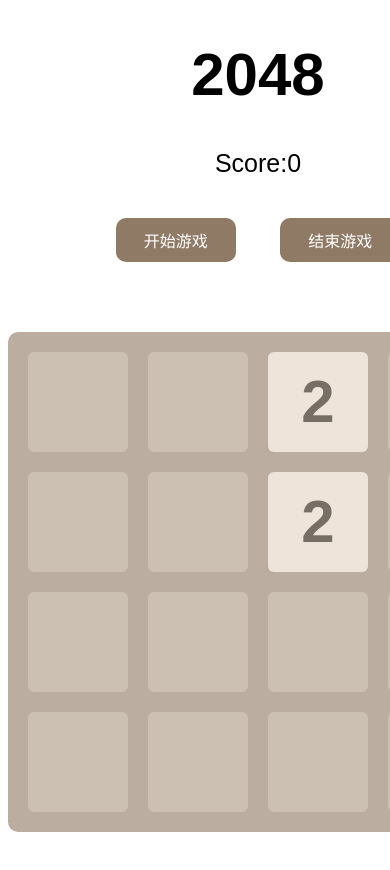
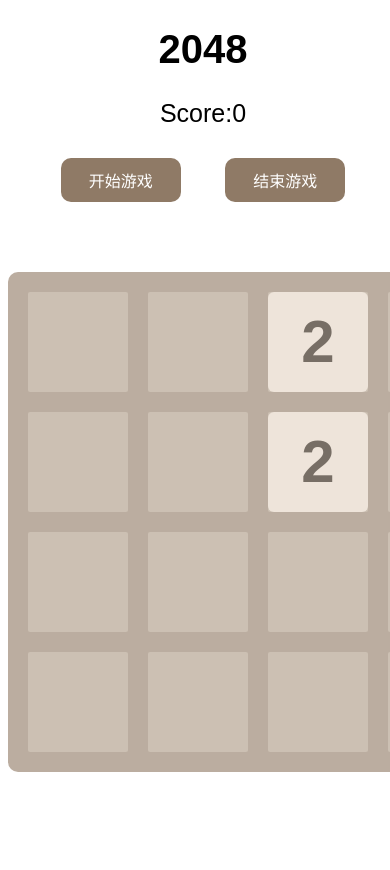
Before and after one commit to DaiWanwan/Games, a plain HTML site: page 2048/index.html in a window 390 px wide. Shown: the top 870 px of the page. After the commit the page ends 844 px from the top, so only its background shows below. Drawn offline with Linux system fonts and the light colour scheme.

Commit message:
mobile style

```diff
--- a/2048/css/styles.css
+++ b/2048/css/styles.css
@@ -7,12 +7,12 @@ body {
 header {
     display: block;
     margin: 0 auto;
-    width: 500px;
+    width: 100%;
     text-align: center;
 }
 
 header h1 {
-    font-size: 60px;
+    font-size: 40px;
     font-weight: bold;
 }
 
@@ -33,7 +33,7 @@ header #newGameBtn:hover,header #GameOver:hover {
 
 header p {
     font-size: 25px;
-    margin: 20px auto;
+    margin: 10px auto;
 }
 
 #grid-container {
--- a/2048/index.html
+++ b/2048/index.html
@@ -3,6 +3,8 @@
 <head>
     <meta charset="UTF-8">
     <title>2048小游戏</title>
+    <meta name="viewport"
+          content="width=device-width,height=device-height,initial-scale=1.0,minimum-scale=1.0,maximum-scale=1.0,user-scalable=no">
     <link rel="shortcut icon" href="./favicon.ico">
     <link rel="stylesheet" href="./css/styles.css">
 </head>
@@ -12,7 +14,6 @@
     <p>Score:<span id="score">0</span></p>
     <a href="javascript:newGame();" id="newGameBtn">开始游戏</a>
     <a href="javascript:gameOver()" id="GameOver">结束游戏</a>
-
 </header>
 <div id="grid-container">
     <div class="grid-cell" id="grid-cell-0-0"></div>
--- a/2048/js/main.js
+++ b/2048/js/main.js
@@ -3,11 +3,32 @@ var score = 0;
 var hasConflicted = new Array();
 var times = 0;
 $(document).ready(function () {
+    prepareForMobile();
     newGame();
 });
+function prepareForMobile() {
+    if (documentWidth > 500) {
+        gridContainerWidth = 500;
+        cellSlideLength = 100;
+        cellSpace = 20;
+    }
+    var _gridContainer = $('#grid-container');
+    var _gridCell = $('.grid-cell');
+    _gridContainer.css({
+        'width': gridContainerWidth - 2 * cellSpace,
+        'height': gridContainerWidth - 2 * cellSpace,
+        'padding': cellSpace,
+        'border-radius': 0.02 * gridContainerWidth
+    });
+    _gridCell.css({
+        'width': cellSlideLength,
+        'height': cellSlideLength,
+        'border-radius': 0.02 * cellSlideLength
+    })
+}
 function newGame() {
-    var gameover=$('.gameover');
-    gameover.css('display','none');
+    var gameover = $('.gameover');
+    gameover.css('display', 'none');
     //  初始化
     init();
 //    随机的两个格子里，生成数字
@@ -44,23 +65,32 @@ function updateBoardView() {
             var theNumberCell = $('#number-cell-' + i + '-' + j);
 
             if (board[i][j] == 0) {
-                theNumberCell.css('width', '0px');
-                theNumberCell.css('height', '0px');
-                theNumberCell.css('top', getPosTop(i, j) + 50);
-                theNumberCell.css('left', getPosLeft(i, j) + 50);
+                theNumberCell.css({
+                    'width': '0px',
+                    'height': '0px',
+                    'top': (getPosTop(i, j) + cellSlideLength / 2) + 'px',
+                    'left': (getPosLeft(i, j) + cellSlideLength / 2) + 'px'
+                });
             }
             else {
-                theNumberCell.css('width', '100px');
-                theNumberCell.css('height', '100px');
-                theNumberCell.css('top', getPosTop(i, j));
-                theNumberCell.css('left', getPosLeft(i, j));
-                theNumberCell.css('background-color', getNumberBackgroundColor(board[i][j]));
-                theNumberCell.css('color', getNumberColor(board[i][j]));
+                theNumberCell.css({
+                    'width': cellSlideLength + 'px',
+                    'height': cellSlideLength + 'px',
+                    'top': getPosTop(i, j) + 'px',
+                    'left': getPosLeft(i, j) + 'px',
+                    'background-color': getNumberBackgroundColor(board[i][j]),
+                    'color': getNumberColor(board[i][j])
+                });
                 theNumberCell.text(board[i][j]);
             }
 
             hasConflicted[i][j] = false;
         }
+    var _numcell = $('.number-cell');
+    _numcell.css({
+        'line-height': cellSlideLength + 'px',
+        'font-size': 0.6 * cellSlideLength + 'px'
+    })
 }
 
 function generateOneNumber() {
--- a/2048/js/showAnimation.js
+++ b/2048/js/showAnimation.js
@@ -5,8 +5,8 @@ function showNumberAnimation(i, j, num) {
     numberCell.text(num);
 
     numberCell.animate({
-        width: '100px',
-        height: '100px',
+        width: cellSlideLength + 'px',
+        height: cellSlideLength + 'px',
         top: getPosTop(i, j),
         left: getPosLeft(i, j)
     }, 50)
--- a/2048/js/support.js
+++ b/2048/js/support.js
@@ -1,8 +1,12 @@
+var documentWidth = window.screen.availWidth;
+var gridContainerWidth = 0.92 * documentWidth;
+var cellSlideLength = 0.18 * documentWidth;
+var cellSpace = 0.04 * documentWidth;
 function getPosTop(i, j) {
-    return 20 + i * 120;
+    return cellSpace + i * (cellSlideLength+cellSpace);
 }
 function getPosLeft(i, j) {
-    return 20 + j * 120;
+    return cellSpace + j * (cellSlideLength+cellSpace);
 }
 
 function getNumberBackgroundColor(number) {
```
